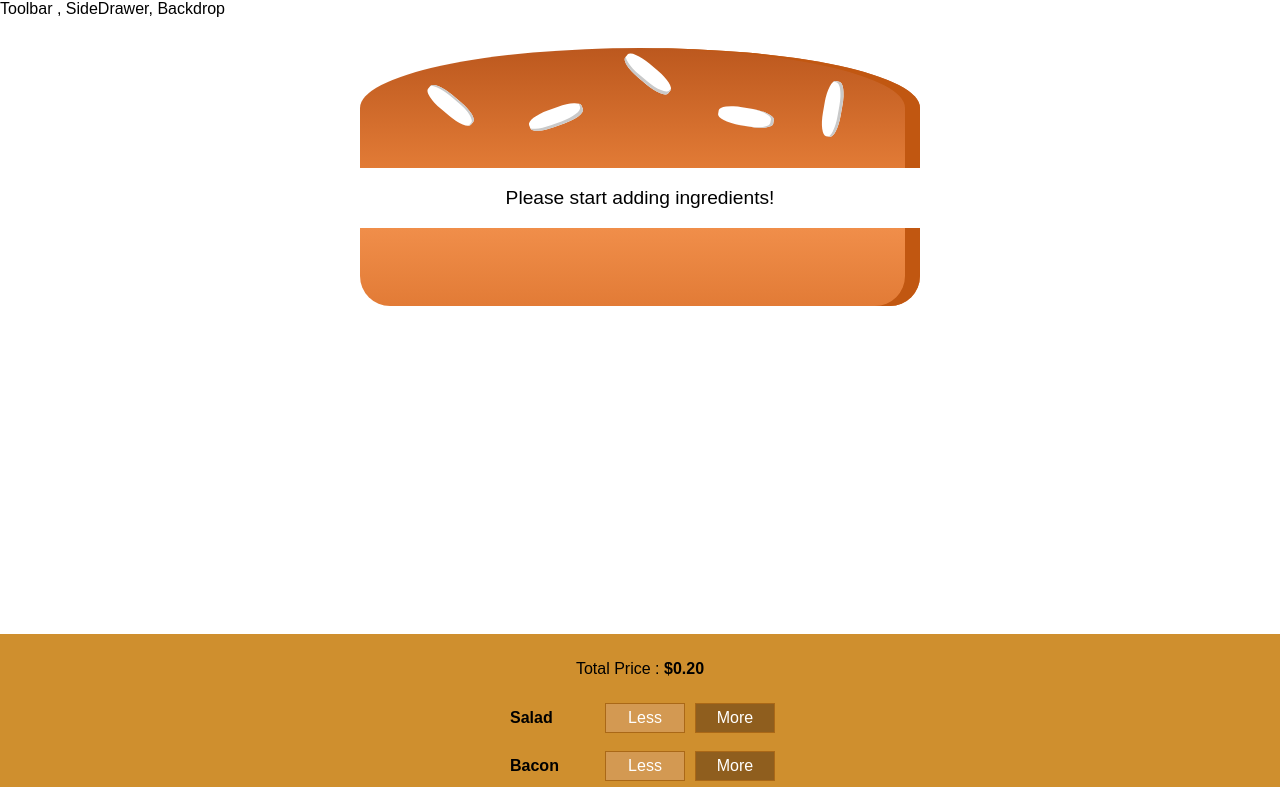
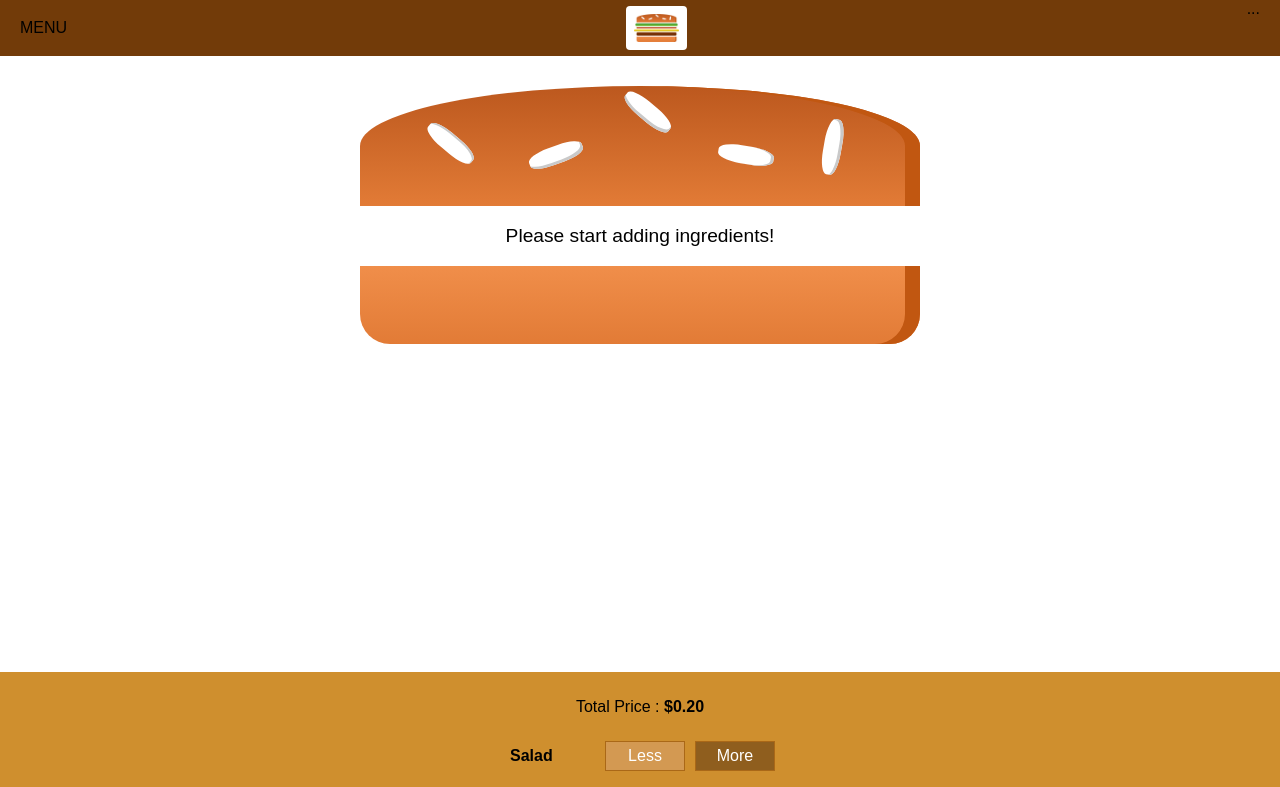
Before and after one commit to devferret/react-burger-builder, a React app: page / in a window 1280 px wide. Shown: the top 787 px of the page. Built offline with nearby package versions, Linux system fonts and the light colour scheme.

Commit message:
Adding a toolbar.

```diff
--- a/src/components/Layout/Layout.css
+++ b/src/components/Layout/Layout.css
@@ -1,3 +1,3 @@
 .Content {
-  margin-top: 16px;
+  margin-top: 72px;
 }
--- a/src/components/Layout/Layout.js
+++ b/src/components/Layout/Layout.js
@@ -1,19 +1,16 @@
-import React, { PureComponent } from 'react';
+import React from 'react';
 import PropTypes from 'prop-types';
 
 import Aux from '../../hoc/Aux';
 import classes from './Layout.css';
+import Toolbar from '../Navigation/Toolbar/Toolbar';
 
-class Layout extends PureComponent {
-  render() {
-    return (
-      <Aux>
-        <div>Toolbar , SideDrawer, Backdrop</div>
-        <main className={classes.Content}>{this.props.children}</main>
-      </Aux>
-    );
-  }
-}
+const Layout = props => (
+  <Aux>
+    <Toolbar />
+    <main className={classes.Content}>{props.children}</main>
+  </Aux>
+);
 
 Layout.propTypes = {
   children: PropTypes.element.isRequired,
--- /dev/null
+++ b/src/components/Logo/Logo.css
@@ -0,0 +1,11 @@
+.Logo {
+  background-color: white;
+  padding: 8px;
+  height: 80%;
+  box-sizing: border-box;
+  border-radius: 4px;
+}
+
+.Logo img {
+  height: 100%;
+}
--- /dev/null
+++ b/src/components/Logo/Logo.js
@@ -0,0 +1,12 @@
+import React from 'react';
+
+import classes from './Logo.css';
+import burgerLogo from '../../assets/images/burger-logo.png';
+
+const logo = () => (
+  <div className={classes.Logo}>
+    <img src={burgerLogo} alt="burger logo" />
+  </div>
+);
+
+export default logo;
--- /dev/null
+++ b/src/components/Navigation/Toolbar/Toolbar.css
@@ -0,0 +1,18 @@
+.Toolbar {
+  height: 56px;
+  width: 100%;
+  position: fixed;
+  top: 0;
+  left: 0;
+  background-color: #723B09;
+  display: flex;
+  justify-content: space-between;
+  align-items: center;
+  padding: 0 20px;
+  box-sizing: border-box;
+  z-index: 90;
+}
+
+.Toolbar nav {
+  height: 100%;
+}
--- /dev/null
+++ b/src/components/Navigation/Toolbar/Toolbar.js
@@ -0,0 +1,14 @@
+import React from 'react';
+
+import classes from './Toolbar.css';
+import Logo from '../../Logo/Logo';
+
+const toolbar = () => (
+  <header className={classes.Toolbar}>
+    <div>MENU</div>
+    <Logo />
+    <nav>...</nav>
+  </header>
+);
+
+export default toolbar;
```
Also changed, not shown: src/assets/images/burger-logo.png (added).
